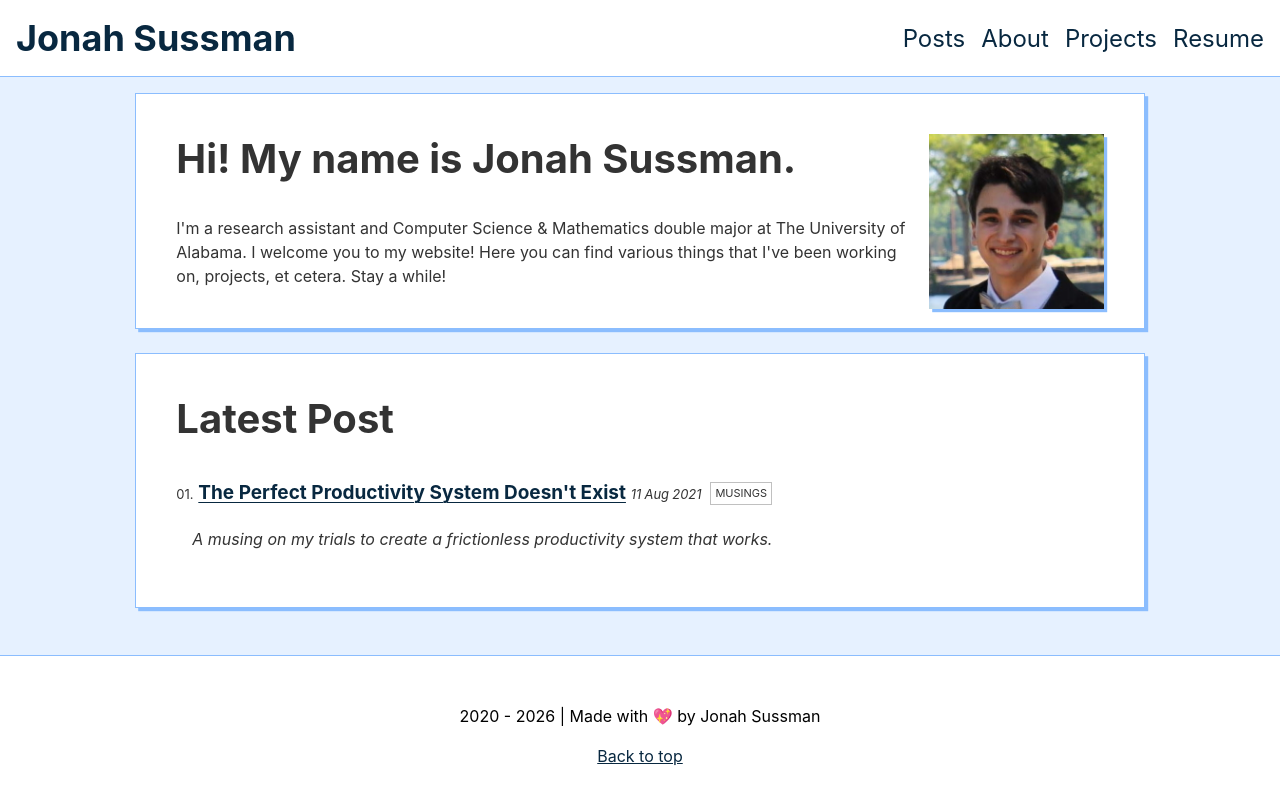
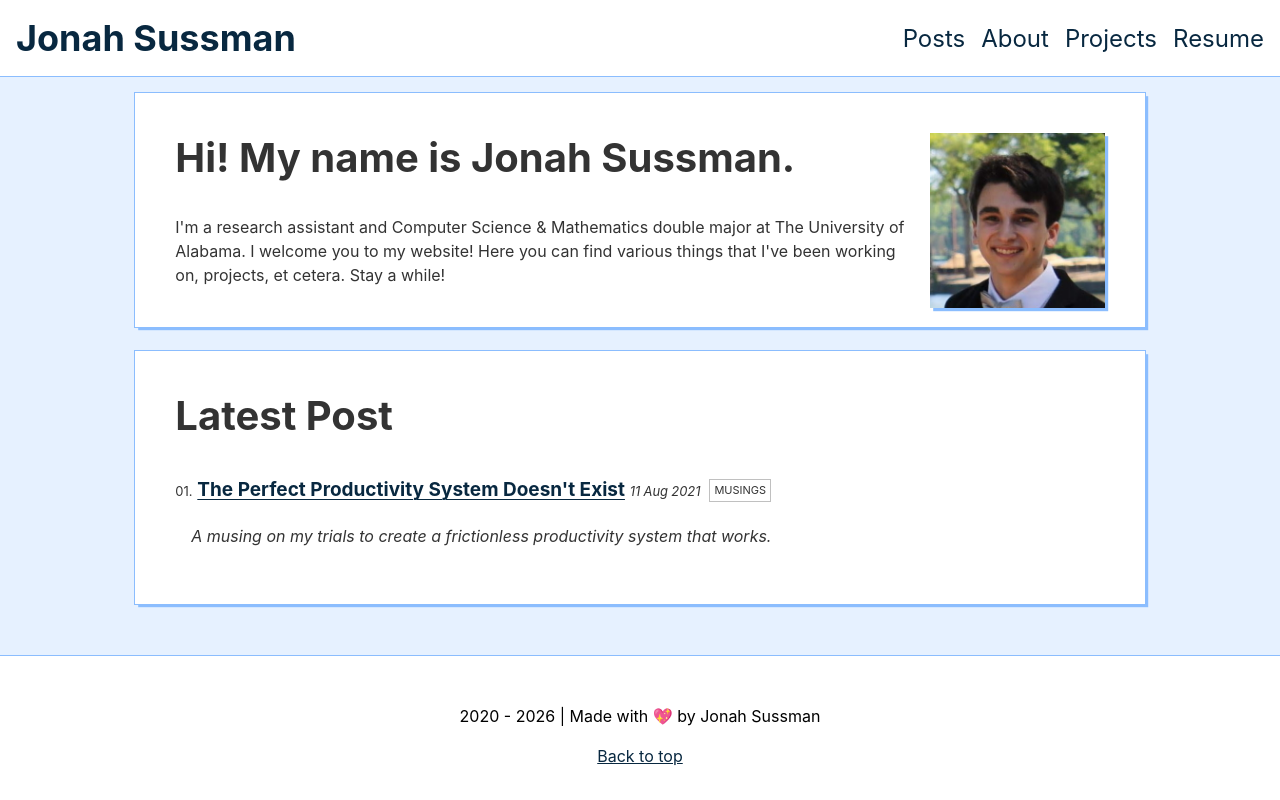
Before and after one commit to JonahSussman/jonahsussman.github.io, an Eleventy site: page index.njk in a window 1280 px wide. Built offline with nearby package versions, Linux system fonts and the light colour scheme; Eleventy itself is replaced by a stand-in of ours; files that its build step writes are made by us from their sources; what eleventy-plugin-toc would draw is missing.

Commit message:
Quick css fix

```diff
--- a/css/index.css
+++ b/css/index.css
@@ -35,7 +35,9 @@ h3 { font-size: 1.75rem; }
 h4 { font-size: 1.5rem; }
 h5 { font-size: 1.25rem; }
 h6 { font-size: 1rem; }
-h1, h2, h3, h4, h5, h6 { margin-top: 0; }
+h1, h2, h3, h4, h5, h6 {
+  /* margin-top: 0; margin-bottom: 1rem;  */
+}
 hr {
   border: unset;
   border-bottom: 1px solid var(--blue);
@@ -79,7 +81,10 @@ article {
   padding: min(40px, 4vw);
   background-color: white;
   margin-bottom: 1rem;
-  border: 1px solid var(--blue);
+  /* border: 1px solid var(--blue); */
+  outline: solid;
+  outline-color: var(--blue);
+  outline-width: 1px;
 }
 
 article, img {
@@ -216,7 +221,7 @@ blockquote {
   border-top: 1px solid var(--blue);
   border-bottom: 1px solid var(--blue);
   background-color: var(--blue-bg);
-  font-style: italic;
+  /* font-style: italic; */
   font-weight: 500;
 }
 
@@ -228,6 +233,7 @@ cite {
   margin-top: 1rem;
   display: block;
   text-align: right;
+  font-style: italic;
 }
 
 time {
--- a/docs/css/index.css
+++ b/docs/css/index.css
@@ -35,7 +35,9 @@ h3 { font-size: 1.75rem; }
 h4 { font-size: 1.5rem; }
 h5 { font-size: 1.25rem; }
 h6 { font-size: 1rem; }
-h1, h2, h3, h4, h5, h6 { margin-top: 0; }
+h1, h2, h3, h4, h5, h6 {
+  /* margin-top: 0; margin-bottom: 1rem;  */
+}
 hr {
   border: unset;
   border-bottom: 1px solid var(--blue);
@@ -79,7 +81,10 @@ article {
   padding: min(40px, 4vw);
   background-color: white;
   margin-bottom: 1rem;
-  border: 1px solid var(--blue);
+  /* border: 1px solid var(--blue); */
+  outline: solid;
+  outline-color: var(--blue);
+  outline-width: 1px;
 }
 
 article, img {
@@ -216,7 +221,7 @@ blockquote {
   border-top: 1px solid var(--blue);
   border-bottom: 1px solid var(--blue);
   background-color: var(--blue-bg);
-  font-style: italic;
+  /* font-style: italic; */
   font-weight: 500;
 }
 
@@ -228,6 +233,7 @@ cite {
   margin-top: 1rem;
   display: block;
   text-align: right;
+  font-style: italic;
 }
 
 time {
```
